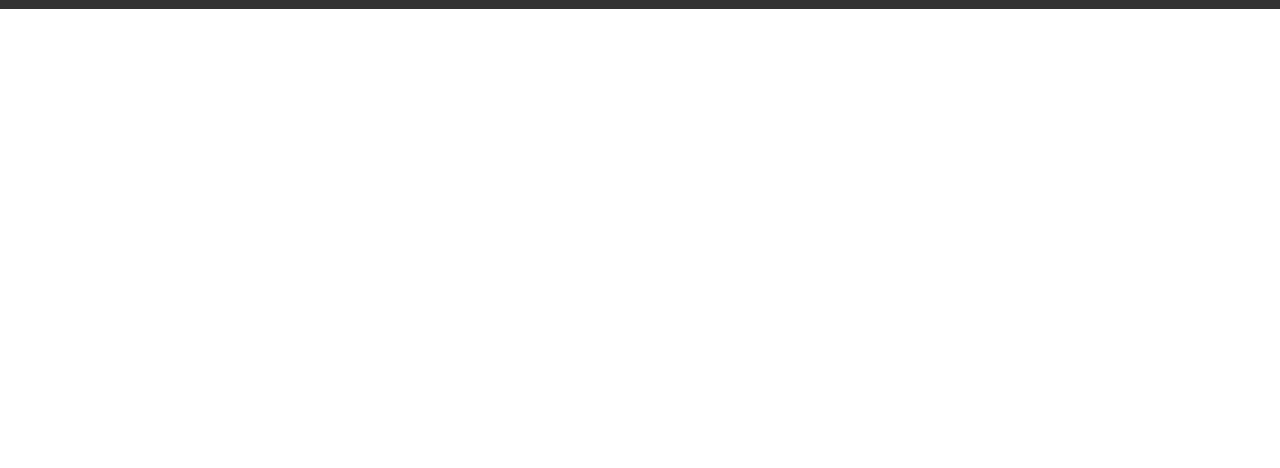
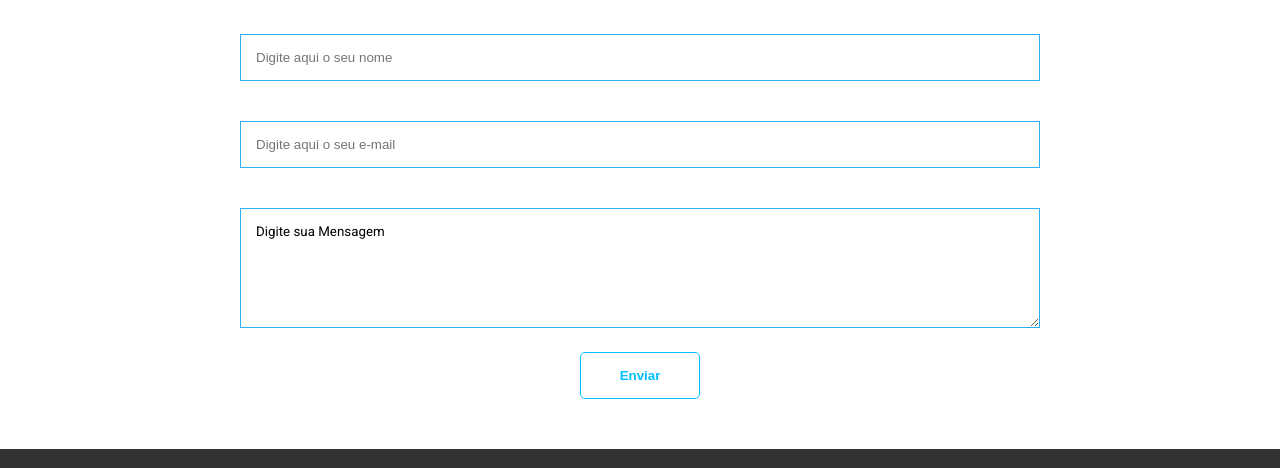
Before and after one commit to vitorfrs-dev/Petshow, a plain HTML site: page index.html in a window 1280 px wide. Shown: the part 2740-3208 px from the top of the page. Before the commit the page ends 2749 px from the top, so only its background shows below. Drawn offline with Linux system fonts and the light colour scheme.

Commit message:
Add Formulário fale conosco

```diff
--- a/CSS/style.css
+++ b/CSS/style.css
@@ -233,6 +233,58 @@ article p {
     /*color:#2eadf6; background-color: transparent;*/
 }
 
+
+/*=======================Fale conosco================*/
+
+#faleConosco form {
+    width: 800px;
+    margin-left: auto;
+    margin-right: auto;
+    text-align: center;
+}
+
+#faleConosco input,textarea {
+    padding: 15px;
+    box-sizing: border-box;
+    width: 100%;
+    margin-top: 20px;
+    margin-bottom: 20px;
+    border: 1px  solid #2eadf6;
+}
+
+#faleConosco textarea {
+    height: 120px;
+    font-family: inherit;
+}
+
+#faleConosco input:focus {
+    background-color: #c3c3c3;
+    outline: none;
+}
+
+#faleConosco button {
+    background-color: transparent;
+    border: 1px solid deepskyblue;
+    color: deepskyblue;
+    padding: 15px;
+    text-align: center;
+    width: 120px;
+    border-radius: 5px;
+    font-weight: 700;
+    transition: all 0.5s;
+}
+
+
+#faleConosco button:hover {
+    background-color: #2eadf6;
+    color: #fff;
+    width: 140px;
+    cursor: pointer;
+}
+
+
+/*========================Footer=====================*/
+
 footer {
     height: 80px;
     width: 100%;
--- a/index.html
+++ b/index.html
@@ -115,6 +115,27 @@
         </div><!--cotainer-->
     </section>
 
+    <!--Seção fale conosco-->
+
+
+    <div class="divisor"></div>
+
+    <section id="faleConosco">
+       <div class="container">
+            <form>
+                <h3 section class="sectionTitle">Fale conosco</h3>
+                <div class="titleDecoration"></div>
+
+                <input id="userName" name="userName" placeholder="Digite aqui o seu nome" required>
+                <input id="userEmail" name="userEmail" placeholder="Digite aqui o seu e-mail" required type="email">
+                <textarea id="userMsg">Digite sua Mensagem</textarea>
+                <button type="submit">Enviar</button>
+
+
+            </form>
+        </div>
+    </section>
+
     <footer>
         <i class="fab fa-facebook"></i>  <i class="fab fa-twitter-square"></i> <i class="fab fa-youtube"></i>
     </footer>
```
